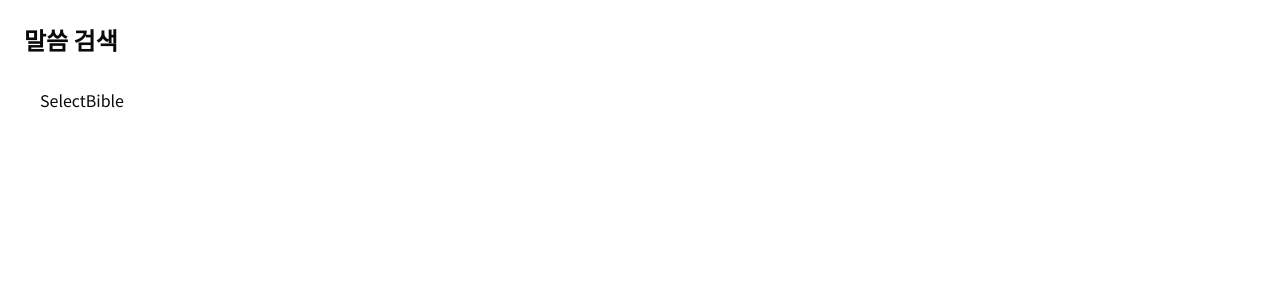
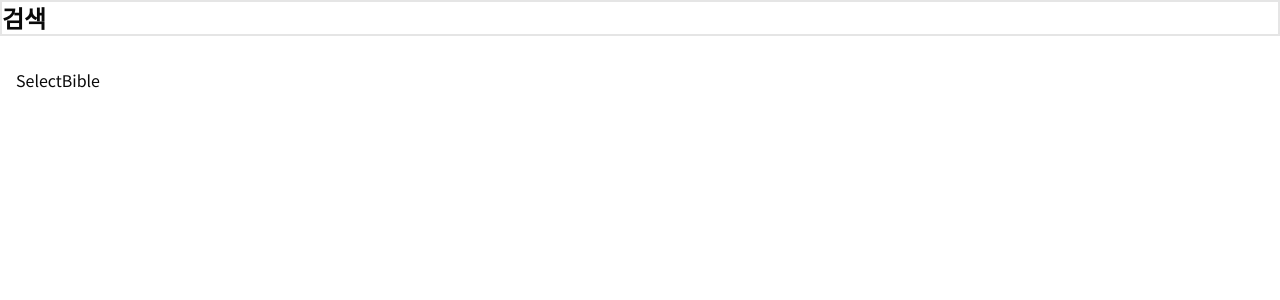
Before and after one commit to NamKiJoon/YeshuaAI, a Next.js app: page /search in a window 1280 px wide. Shown: the top 300 px of the page. Built offline with nearby package versions, Linux system fonts and the light colour scheme.

Commit message:
Git Test

```diff
--- a/src/app/search/page.tsx
+++ b/src/app/search/page.tsx
@@ -2,8 +2,8 @@ import { SelectBible } from "@/components/search/SelectBible";
 
 const SearchPage = () => {
   return (
-    <main className="p-6">
-      <h1 className="text-2xl font-bold mb-4">말씀 검색</h1>
+    <main className="">
+      <h1 className="text-2xl font-bold mb-4 border-2">검색</h1>
       <SelectBible />
     </main>
   );
```
